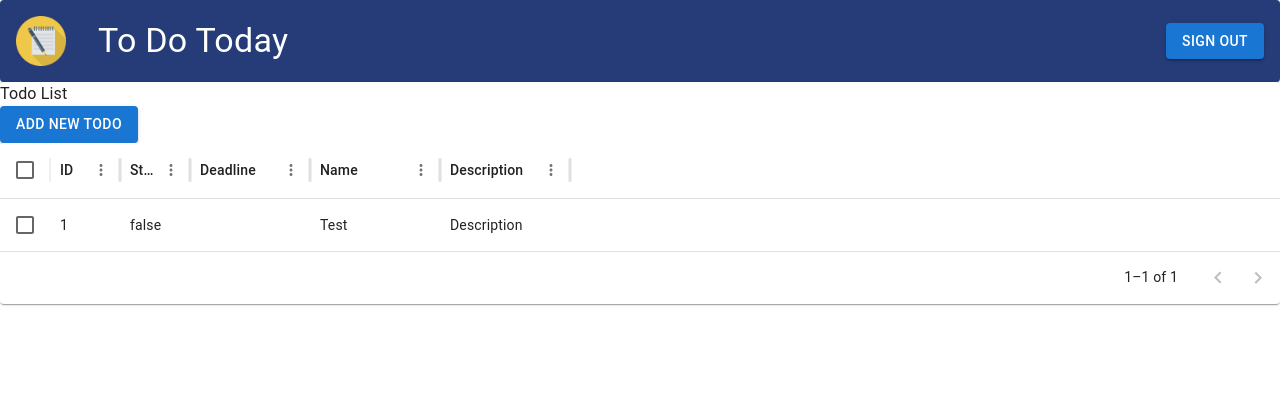
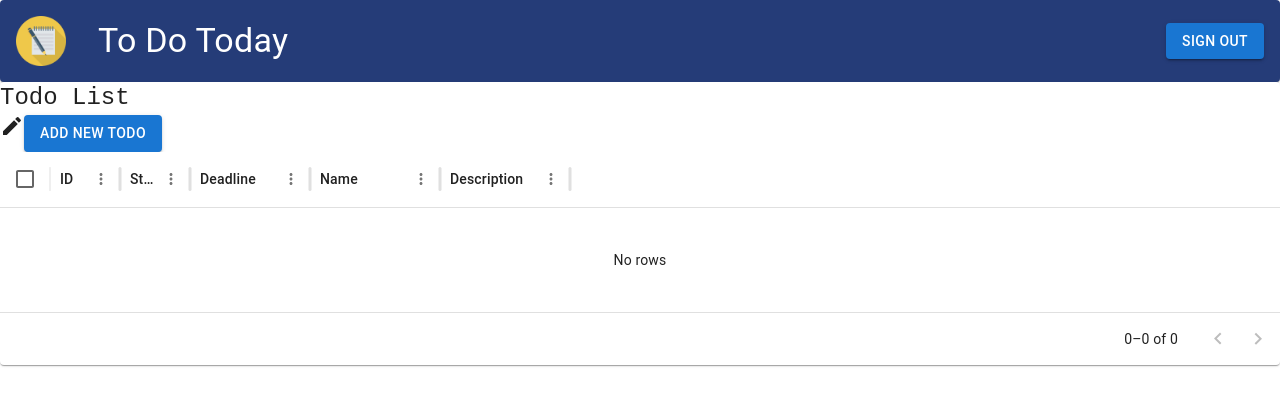
Before and after one commit to ElisefRaz17/todolist, a React (Create React App) app in the folder client/: page / in a window 1280 px wide. Shown: the top 406 px of the page. Built offline with nearby package versions, Linux system fonts and the light colour scheme; sample sign-in values are in the browser's storage.

Commit message:
updated todo screen and start implementing add new todo to database

```diff
--- a/client/package.json
+++ b/client/package.json
@@ -21,6 +21,7 @@
     "crypto": "^1.0.1",
     "crypto-browserify": "^3.12.1",
     "date-fns": "^4.1.0",
+    "dayjs": "^1.11.13",
     "mongodb": "^6.13.0",
     "react": "^19.0.0",
     "react-dom": "^19.0.0",
@@ -28,6 +29,7 @@
     "react-router-dom": "^7.1.5",
     "react-scripts": "5.0.1",
     "typescript": "^4.9.5",
+    "uuidv4": "^6.2.13",
     "web-vitals": "^2.1.4"
   },
   "scripts": {
--- a/client/src/pages/Home/Home.tsx
+++ b/client/src/pages/Home/Home.tsx
@@ -20,9 +20,13 @@ import {
   SelectChangeEvent,
 } from "@mui/material";
 import Logo from "../../assets/AddNew.png";
-import { DataGrid, GridColDef } from "@mui/x-data-grid";
+import { DataGrid, GridColDef, GridRenderCellParams } from "@mui/x-data-grid";
 import { parseISO, format } from "date-fns";
-import "./home.module.css";
+import "./home.css";
+import dayjs from "dayjs";
+import { Edit } from "@mui/icons-material";
+import {v4 as uuidv4} from "uuid"
+import axios from "axios";
 const style = {
   position: "absolute",
   top: "50%",
@@ -42,10 +46,36 @@ function Home() {
   const apiRef = useRef(null);
   let rowIdCounter = 1;
   const [openForm, setOpenForm] = useState(false);
-  const [name, setName] = useState<string>("");
-  const [deadline, setDeadline] = useState<string>();
   const [status, setStatus] = useState("Not Started");
-  const [description, setDescription] = useState("");
+  const [formData, setFormData] = useState({
+    name: "",
+    deadline: "",
+    status: `${status}`,
+    description: "",
+  });
+  const [rows, setRows] = useState<any>([]);
+  const handleChange = (e: any) => {
+    setFormData({ ...formData, [e.target.name]: e.target.value });
+  };
+  const addToDatabase = async(e:any) => {
+    e.preventDefault()
+    try{
+      const response = await axios.post('http://localhost:500/addTodo',{
+        formData
+      })
+
+    }catch(error){
+      console.log("Adding Todo to Database failed: ", error)
+    }
+  }
+  const addNewTodo = (e: any) => {
+    e.preventDefault();
+    const newRow = { id: uuidv4(), ...formData };
+    setRows([...rows, newRow]);
+    setFormData({ name: "", deadline: "", status: `${status}`, description: "" });
+    addToDatabase(e)
+  };
+
   const columns: GridColDef[] = [
     { field: "id", headerName: "ID", type: "string", width: 70 },
     { field: "status", headerName: "Status", type: "string", width: 70 },
@@ -55,9 +85,20 @@ function Home() {
       type: "date",
       width: 120,
       valueFormatter: (params: any) => {
-        if (!params.value) return "";
-        const date = parseISO(params.value);
-        return format(date, "dd/MM/yyyy");
+        if (!params.value) {
+          return "";
+        }
+
+        try {
+          const parsedDate = parseISO(params.value);
+          return format(parsedDate, "yyyy-MM-dd");
+        } catch (error) {
+          console.error("Error parsing date:", error);
+          return "Invalid Date";
+        }
+      },
+      renderCell: (params: GridRenderCellParams) => {
+        return dayjs(params.value).format("YYYY-MM-DD"); // Format the date as needed
       },
       editable: true,
     },
@@ -69,18 +110,7 @@ function Home() {
       width: 130,
     },
   ];
-  const rows = [
-    {
-      id: 1,
-      name: "Test",
-      description: "Description",
-      status: false,
-      deadline: "12/25/2025",
-    },
-  ];
-  const addNewRow = () => {
-    // const newRow = {id:rowIdCounter++,}
-  };
+
   const handleOpenForm = (e: any) => {
     e.preventDefault();
     setOpenForm(true);
@@ -89,15 +119,16 @@ function Home() {
     e.preventDefault();
     setOpenForm(false);
   };
-  const handleStatusChange = (e: SelectChangeEvent) => {
+  const handleStatusChange = (e: any) => {
     setStatus(e.target.value as string);
   };
-  const addNewTodo = (e: any) => {
-    e.preventDefault();
-  };
+
   return (
     <Paper>
-      <Typography>Todo List</Typography>
+      <Typography variant="h5" fontFamily="monospace">
+        Todo List
+      </Typography>
+      <Edit />
       <Button variant="contained" onClick={handleOpenForm}>
         Add New ToDo
       </Button>
@@ -145,22 +176,22 @@ function Home() {
             }}
           >
             <TextField
-              name={name}
-              value={name}
+              name="name"
+              value={formData.name}
               label="Name"
               InputLabelProps={{ shrink: true }}
               placeholder="ex: Schedule Scrum Meeting"
               sx={{ maxWidth: "300px" }}
-              onChange={(e) => setName(e.target.value)}
+              onChange={handleChange}
             />
             <TextField
-              name={deadline}
-              value={deadline}
+              name="deadline"
+              value={formData.deadline}
               label="Deadline"
               type="date"
               InputLabelProps={{ shrink: true }}
               sx={{ maxWidth: "300px" }}
-              onChange={(e) => setDeadline(e.target.value)}
+              onChange={handleChange}
             />
             <FormControl fullWidth>
               <InputLabel id="demo-simple-select-label">Status</InputLabel>
@@ -177,13 +208,13 @@ function Home() {
               </Select>
             </FormControl>
             <TextField
-              name={description}
+              name="description"
               label="Description"
               multiline
               placeholder="ex: We will review current project status"
-              value={description}
+              value={formData.description}
               InputLabelProps={{ shrink: true }}
-              onChange={(e) => setDescription(e.target.value)}
+              onChange={handleChange}
               sx={{ maxWidth: "300px" }}
             />
 
--- a/client/src/pages/Login/Login.tsx
+++ b/client/src/pages/Login/Login.tsx
@@ -13,6 +13,7 @@ import { Form, useNavigate } from "react-router-dom";
 import axios from "axios";
 import jwt from "jsonwebtoken";
 import { randomBytes } from "crypto";
+import "./login.css"
 
 const Container = styled(Paper)(({ theme }) => ({
   backgroundColor: "#86BBD8",
@@ -75,7 +76,7 @@ function Login() {
           <Typography variant="h3" color="white">
             Login
           </Typography>
-          <form>
+          <form className="login-form">
             <CustomText
               type="text"
               placeholder="Username"
--- a/client/src/pages/Login/login.module.css
+++ b/client/src/pages/Login/login.css
@@ -1,4 +1,4 @@
-form{
+.login-form{
     display: flex;
     flex-direction:column;
     width: 500px;
--- a/client/src/pages/Register/Register.tsx
+++ b/client/src/pages/Register/Register.tsx
@@ -11,7 +11,7 @@ import {
 } from "@mui/material";
 import React, { SyntheticEvent, useState } from "react";
 import axios from "axios";
-import "./register.module.css";
+import "./register.css";
 import SvgIcon from "../../TodoList";
 // import {ReactComponent as TodoAnimation} from "../../assets/to-do-list-animate.svg"
 
```
Also changed, not shown: client/src/pages/Home/home.css (renamed from client/src/pages/Home/home.module.css), client/src/pages/Register/register.css (renamed from client/src/pages/Register/register.module.css), 2 other files (tests, documents, lock files or other folders).
